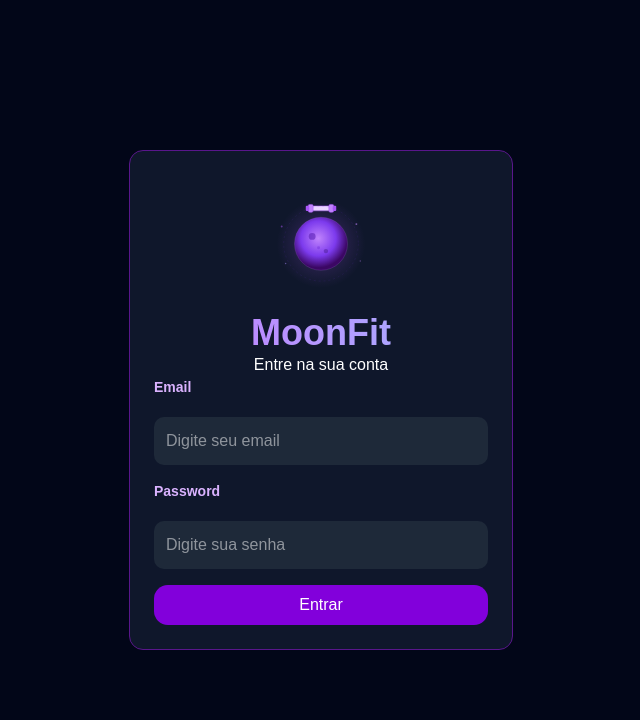
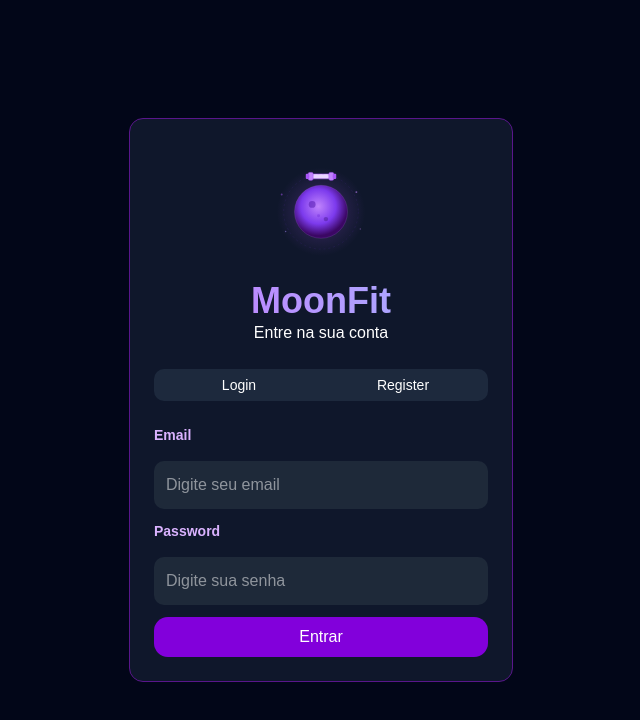
Before and after one commit to By-Moonteiro/moon-fit, a React (Vite) app in the folder frontend/: page / in a window 1280 px wide. Shown: the top 720 px of the page, without its empty margins (319-959 px from the left). Built offline with nearby package versions, Linux system fonts and the light colour scheme; no server answers.

Commit message:
feat(frontend): implements AuthTabs component to login and register pages

```diff
--- a/frontend/src/pages/Login.tsx
+++ b/frontend/src/pages/Login.tsx
@@ -5,6 +5,7 @@ import { loginSchema, type LoginData } from "../schemas/login.schema"
 import { zodResolver } from "@hookform/resolvers/zod"
 import { api } from "../lib/axios"
 import { useMutation } from "@tanstack/react-query"
+import { AuthTabs } from '../components/AuthTabs'
 
 export const LoginPage = () => {
   const  { register, handleSubmit, formState: { errors } }  = useForm<LoginData>({
@@ -33,8 +34,9 @@ export const LoginPage = () => {
 
         <div>
           <p className='text-white text-center'>Entre na sua conta</p>
+          <AuthTabs />
 
-          <form className='text-purple-300 flex flex-col gap-4' onSubmit={handleSubmit(onSubmit)}>
+          <form className='text-purple-300 flex flex-col gap-3' onSubmit={handleSubmit(onSubmit)}>
             <label className='font-semibold  text-purple-300 text-sm mb-1 block' htmlFor="email">Email </label>
             <input className='w-full bg-gray-800 text-white rounded-lg p-3 outline-none' type="email" placeholder='Digite seu email' id='email' { ...register('email')} />
             {errors.email && <span className='text-red-400 text-sm'>{errors.email.message}</span>}
--- a/frontend/src/pages/Register.tsx
+++ b/frontend/src/pages/Register.tsx
@@ -5,6 +5,7 @@ import { registerSchema, type RegisterData } from "../schemas/register.schema"
 import { zodResolver } from "@hookform/resolvers/zod"
 import { api } from "../lib/axios"
 import { useMutation } from "@tanstack/react-query"
+import { AuthTabs } from '../components/AuthTabs'
 
 export const RegisterPage = () => {
   const  { register, handleSubmit, formState: { errors } }  = useForm<RegisterData>({
@@ -32,8 +33,9 @@ export const RegisterPage = () => {
 
         <div>
           <p className='text-white text-center'>Crie sua conta</p>
+          <AuthTabs />
 
-          <form className='text-purple-300 flex flex-col gap-4' onSubmit={handleSubmit(onSubmit)}>
+          <form className='text-purple-300 flex flex-col gap-3' onSubmit={handleSubmit(onSubmit)}>
              <label className='font-semibold  text-purple-300 text-sm mb-1 block' htmlFor="name">Name </label>
             <input className='w-full bg-gray-800 text-white rounded-lg p-3 outline-none' type="name" placeholder='Digite seu nome' id='name' { ...register('name')} />
             {errors.name && <span className='text-red-400 text-sm'>{errors.name.message}</span>
```
